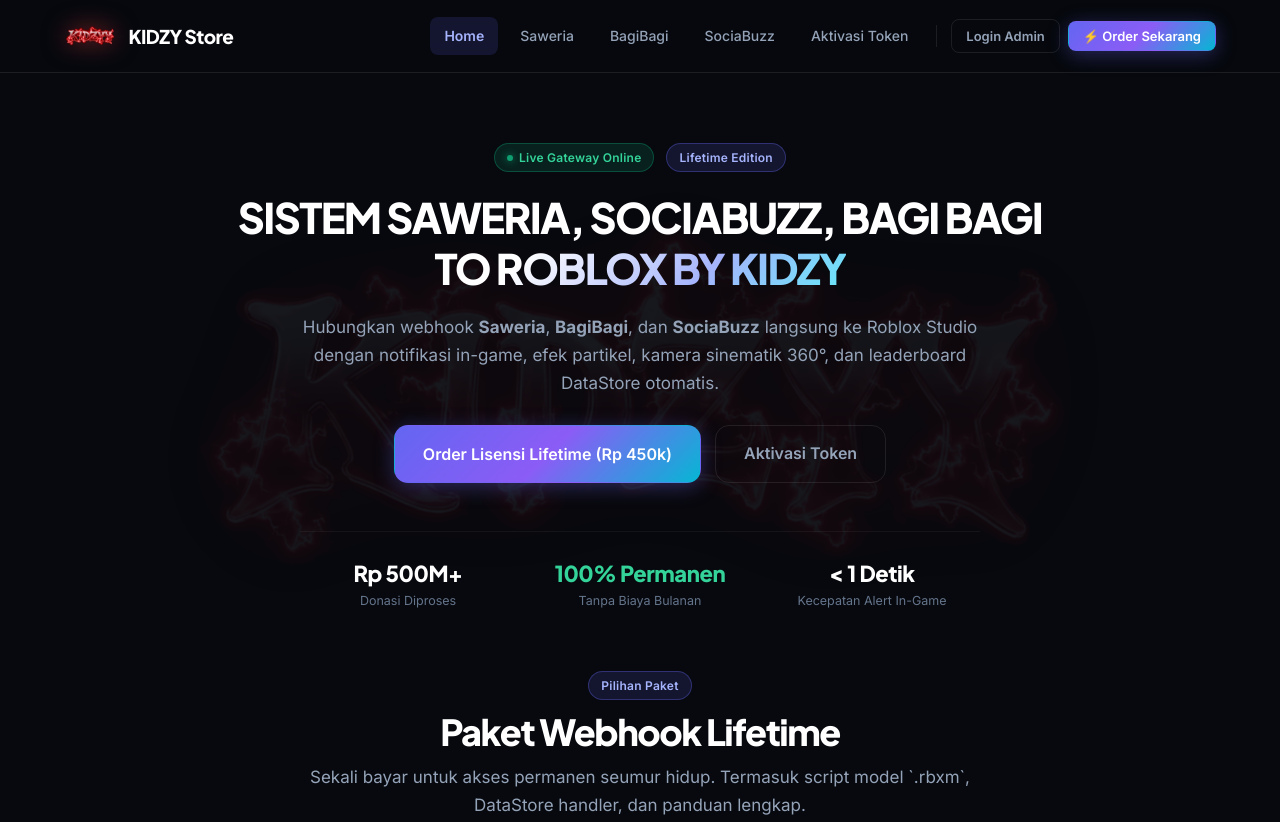
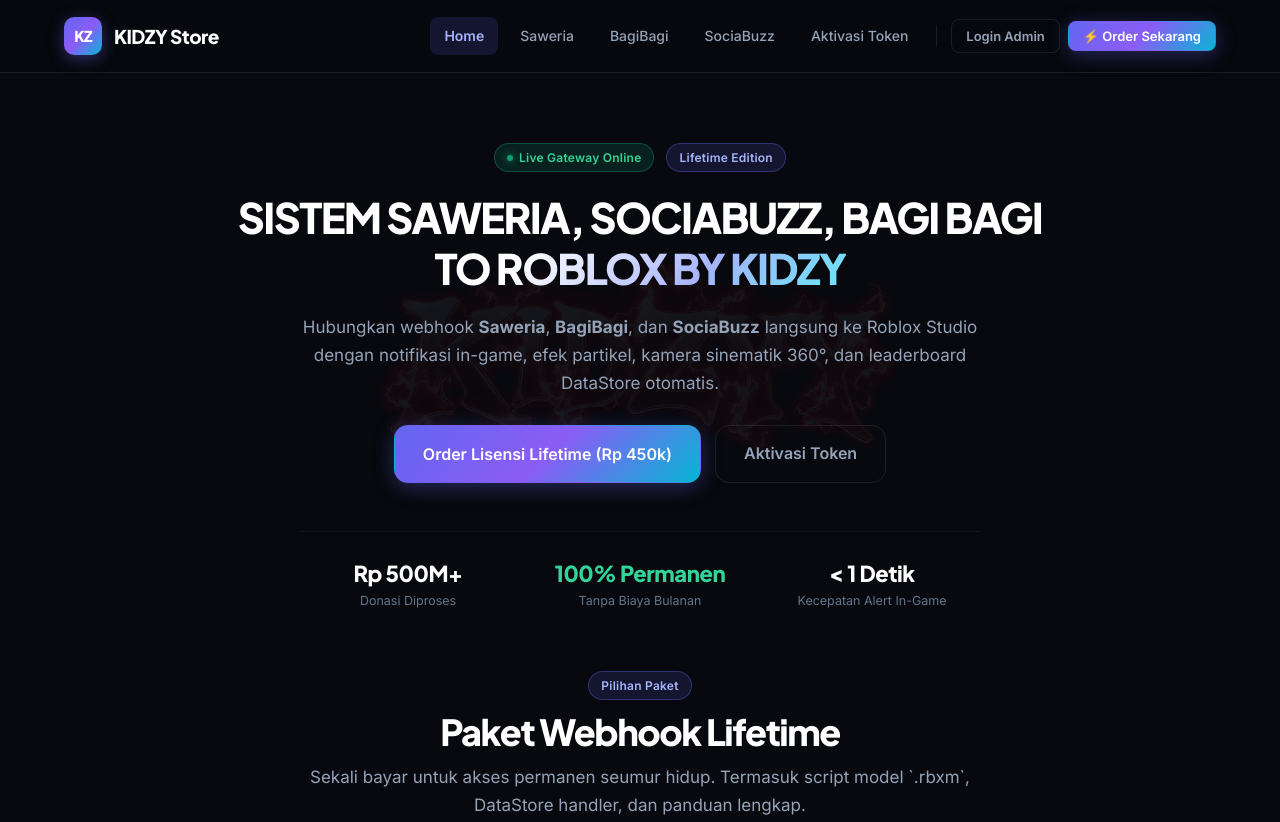
Before and after one commit to rafly4322-cyber/KIDZY-STORE, a website: page public/index.html in a window 1280 px wide. Shown: the top 822 px of the page. Drawn offline with Linux system fonts and the light colour scheme.

Commit message:
Fix watermark as clean subtle CSS background only and remove oversized img elements

```diff
--- a/public/assets/style.css
+++ b/public/assets/style.css
@@ -138,39 +138,20 @@ body {
   position: relative;
 }
 
-/* ---------- Background Watermark (KIDZYY) ---------- */
-.site-watermark {
+/* ---------- Subtle Background Watermark (KIDZYY) ---------- */
+body::before {
+  content: '';
   position: fixed;
-  top: 50%;
+  top: 45%;
   left: 50%;
   transform: translate(-50%, -50%);
-  width: 85vw;
-  max-width: 950px;
-  height: auto;
-  opacity: 0.055;
+  width: min(580px, 85vw);
+  height: min(350px, 50vh);
+  background: url('/assets/kidzyy-logo.png') center / contain no-repeat;
+  opacity: 0.06;
   pointer-events: none;
   z-index: 0;
   user-select: none;
-  filter: drop-shadow(0 0 50px rgba(239, 68, 68, 0.4));
-  animation: pulseWatermark 8s ease-in-out infinite alternate;
-}
-
-@keyframes pulseWatermark {
-  0% { transform: translate(-50%, -50%) scale(0.96); opacity: 0.045; }
-  100% { transform: translate(-50%, -50%) scale(1.02); opacity: 0.075; }
-}
-
-.brand-logo-img {
-  height: 32px;
-  width: auto;
-  object-fit: contain;
-  filter: drop-shadow(0 0 12px rgba(239, 68, 68, 0.5));
-  transition: transform 0.3s ease, filter 0.3s ease;
-}
-
-.brand:hover .brand-logo-img {
-  transform: scale(1.06) rotate(-2deg);
-  filter: drop-shadow(0 0 18px rgba(239, 68, 68, 0.8));
 }
 
 main {
--- a/public/index.html
+++ b/public/index.html
@@ -15,14 +15,12 @@
 </head>
 
 <body>
-  <!-- Ambient Background Watermark -->
-  <img src="/assets/kidzyy-logo.png" alt="KIDZYY Watermark" class="site-watermark" aria-hidden="true" />
 
   <!-- Site Navigation -->
   <header class="site-header">
     <div class="container header-inner">
       <a class="brand" href="/">
-        <img src="/assets/kidzyy-logo.png" alt="KIDZYY" class="brand-logo-img" />
+        <span class="brand-mark">KZ</span>
         <span id="site-store-name">KIDZY Store</span>
       </a>
 
```
Also changed, not shown: public/activation.html (+1 -4 lines), public/login.html (+1 -4 lines).
